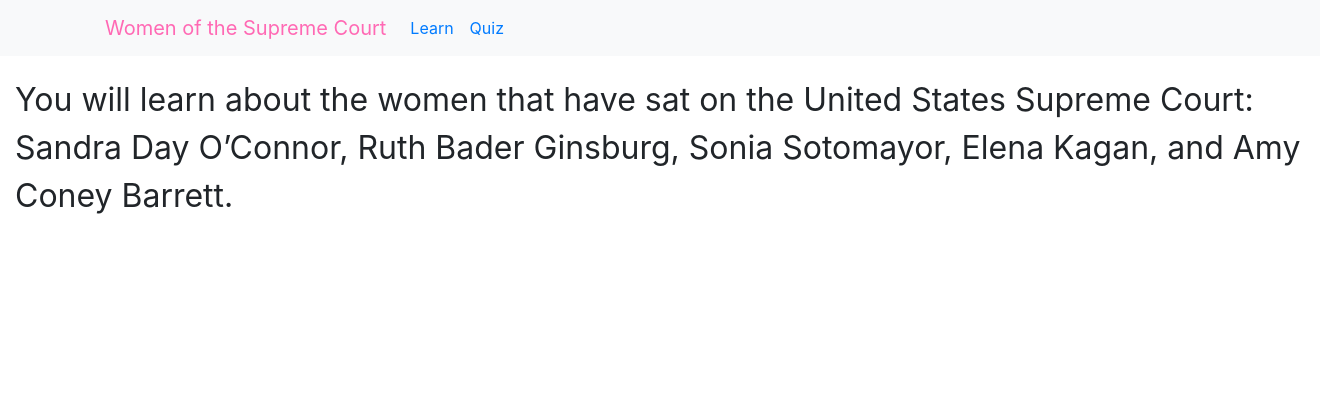
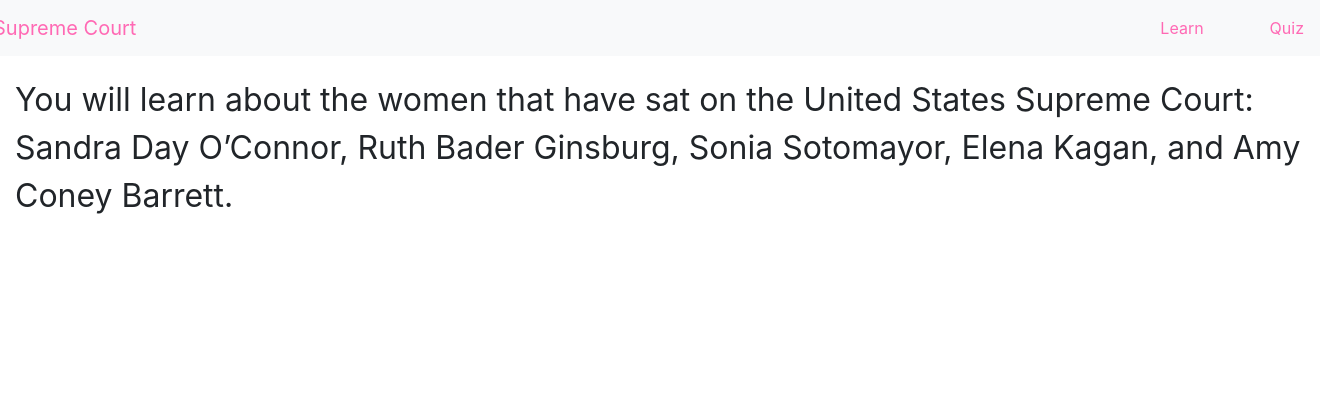
Before and after one commit to KenXiong123/UI_Final_Project, a Flask app: page /learn in a window 1320 px wide. Shown: the top 420 px of the page. Run offline with Flask 2, Linux system fonts and the light colour scheme; some libraries are stand-ins or nearby versions.

Commit message:
update ui of navbar and quiz3

```diff
--- a/static/main.css
+++ b/static/main.css
@@ -1,5 +1,15 @@
 .navbar-brand{
   color: #ff69b4;
+  margin-left: -250px;
+}
+.nav-link{
+  color: #ff69b4;
+}
+#learn_nav{
+  margin-left: 1000px;
+}
+#quiz_nav{
+  margin-left: 50px;
 }
 .homepage-spacer{
   margin-top: 200px;
@@ -122,7 +132,7 @@ img{
 }
 #order_description{
   font-size: 20px;
-  padding-bottom: 250px;
+  padding-bottom: 150px;
 }
 #round_1{
   font-size: 30px;
@@ -169,5 +179,5 @@ img{
 }
 
 #error_message{
-  padding-bottom: 200px;
+  padding-bottom: 100px;
 }
--- a/templates/layout.html
+++ b/templates/layout.html
@@ -32,8 +32,8 @@
     <div class="collapse navbar-collapse" id="navbarNavAltMarkup">
       <div class="navbar-nav" id="search_div">
         <!-- <input type="submit" id="search_button"> -->
-        <a class="nav-link" href="/learn">Learn</a>
-        <a class="nav-link" href="/quiz_intro">Quiz</a>
+        <a class="nav-link" id ="learn_nav" href="/learn">Learn</a>
+        <a class="nav-link" id ="quiz_nav" href="/quiz_intro">Quiz</a>
       </div>
     </div>
   </div>
```
